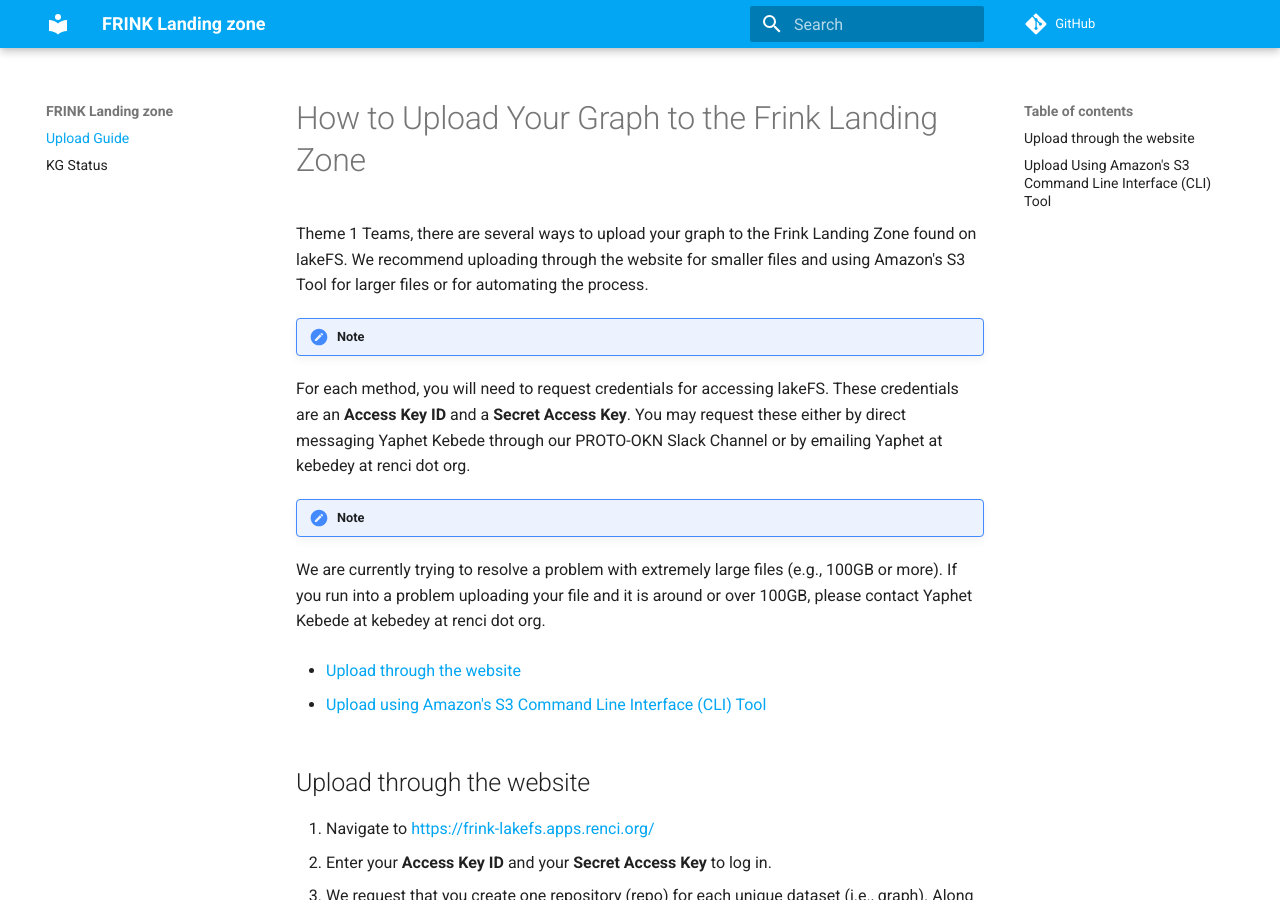
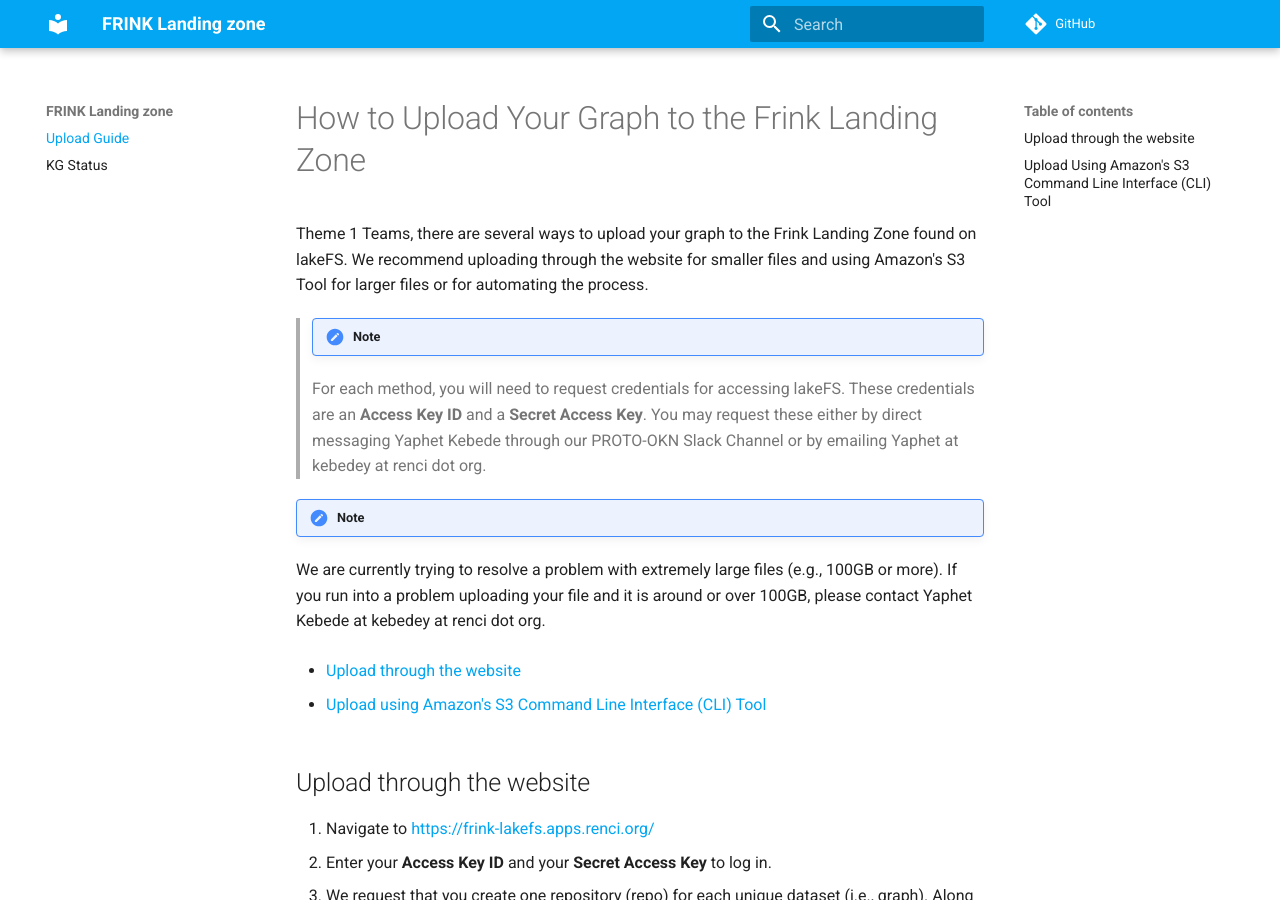
Before and after one commit to frink-okn/frink-landing-zone, an MkDocs documentation site: the page built from docs/index.md, in a window 1280 px wide and 900 px high. Built offline with MkDocs 1.6.1 and Material for MkDocs 9.7.7, drawn with Linux system fonts in a browser that asks for light colours; comment, search, counter and statistics services are not loaded.

```diff
--- a/docs/index.md
+++ b/docs/index.md
@@ -1,10 +1,11 @@
 # How to Upload Your Graph to the Frink Landing Zone
 Theme 1 Teams, there are several ways to upload your graph to the Frink Landing Zone found on lakeFS. We recommend uploading through the website for smaller files and using Amazon's S3 Tool for larger files or for automating the process.
 
-!!! note
-   For each method, you will need to request credentials for accessing lakeFS. These credentials are an **Access Key ID** and a **Secret Access
-   Key**. You may request these either by direct messaging Yaphet Kebede through our PROTO-OKN Slack Channel or by emailing Yaphet at kebedey at
-   renci dot org.
+> !!! note
+>
+> For each method, you will need to request credentials for accessing lakeFS. These credentials are an **Access Key ID** and a **Secret Access
+> Key**. You may request these either by direct messaging Yaphet Kebede through our PROTO-OKN Slack Channel or by emailing Yaphet at kebedey at
+>renci dot org.
 
 !!! note
    We are currently trying to resolve a problem with extremely large files (e.g., 100GB or more). If you run into a problem uploading your file and
```
